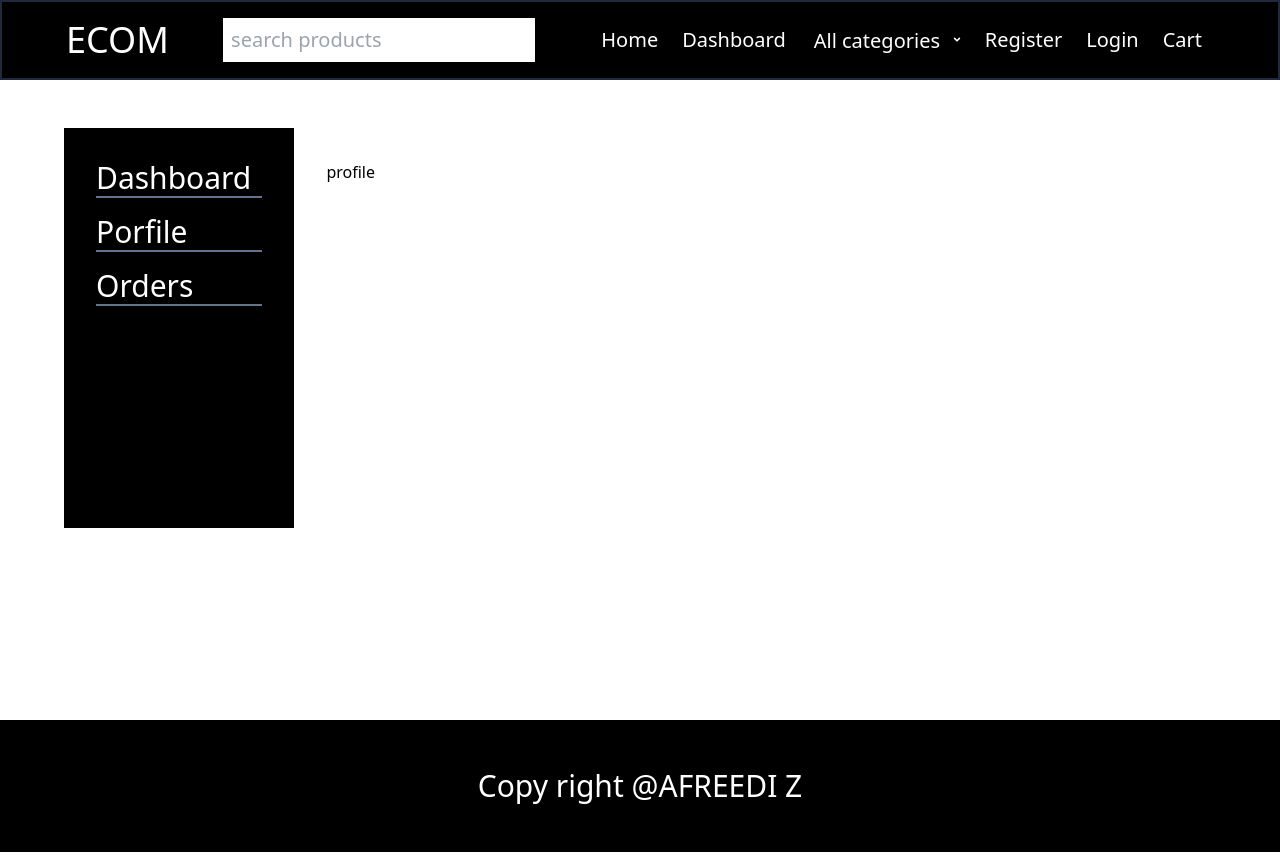
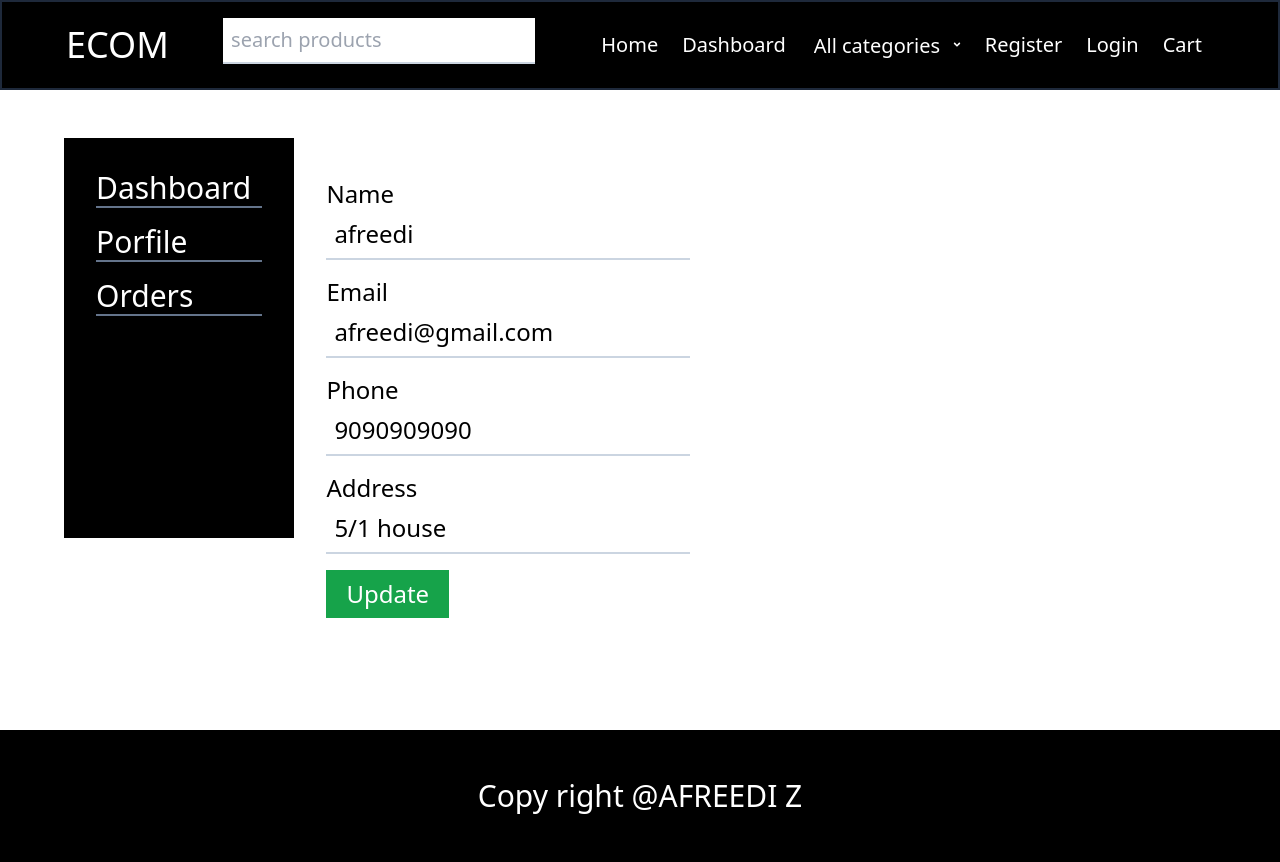
Before and after one commit to afreediz/ecom_mern, a React (Create React App) app in the folder client/: page /dashboard/profile in a window 1280 px wide. Built offline with nearby package versions, Linux system fonts and the light colour scheme.

Commit message:
profile page created

```diff
--- a/client/src/index.css
+++ b/client/src/index.css
@@ -5,3 +5,6 @@
 h1{
     @apply inline font-bold my-4 text-4xl
 }
+input{
+    @apply border-b-2 border-slate-300 p-2 mb-2
+}
--- a/client/src/pages/Auth/Login.jsx
+++ b/client/src/pages/Auth/Login.jsx
@@ -5,8 +5,8 @@ const Login = () => {
     <div className='mx-auto w-1/3 border-2 border-slate-500'>
       <h1 className='flex justify-center font-medium'>Login form</h1>
       <div className="inputs p-4">
-        <input type="text" className='w-full border-b-2 border-slate-300 p-2 mb-2' placeholder='Email' />
-        <input type="text" className='w-full border-b-2 border-slate-300 p-2 mb-2' placeholder='Password' />
+        <input type="text" className='w-full' placeholder='Email' />
+        <input type="text" className='w-full' placeholder='Password' />
         <button className='w-full py-2 bg-green-600 text-white font-normal'>Login</button>
       </div>
     </div>
--- a/client/src/pages/Profile.jsx
+++ b/client/src/pages/Profile.jsx
@@ -2,8 +2,24 @@ import React from 'react'
 
 const Profile = () => {
   return (
-    <div>
-      profile
+    <div className=' text-2xl'>
+      <div className=" my-2">
+        <label className='block' htmlFor="name">Name</label>
+        <input type="text" id='name' value="afreedi" placeholder='Enter your name' />
+      </div>
+      <div className=" my-2">
+        <label className="block" htmlFor="email">Email</label>
+        <input type="text" id="email" value="afreedi@gmail.com" placeholder='Enter your email' />
+      </div>
+      <div className=" my-2">
+        <label className="block" htmlFor="phone">Phone</label>
+        <input type="text" id="phone" value="9090909090" placeholder='Enter your Phone' />
+      </div>
+      <div className=" my-2">
+        <label className="block" htmlFor="address">Address</label>
+        <input type="text" id="address" value="5/1 house" placeholder='Enter your Address' />
+      </div>
+      <button className='py-2 px-5 bg-green-600 text-white font-medium'>Update</button>
     </div>
   )
 }
```
